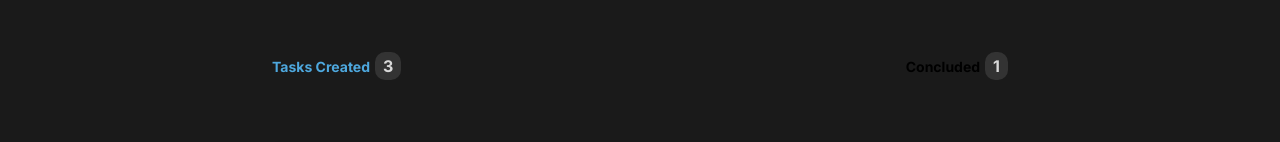
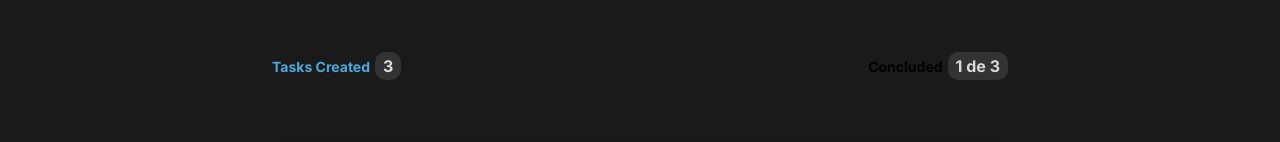
Before and after one commit to jonrusso/Todo-list, a Next.js app: page / in a window 1280 px wide. Shown: the part 228-370 px from the top of the page. Built offline with nearby package versions, Linux system fonts and the light colour scheme.

Commit message:
Update Info.tsx

```diff
--- a/src/components/TasksContainer/Tasks/Info.tsx
+++ b/src/components/TasksContainer/Tasks/Info.tsx
@@ -15,7 +15,7 @@ export function Info({ created, concluded }:InfoProps) {
       </div>
       <div className={styles.taskDone}>
         <strong>Concluded</strong>
-        <span>{concluded}</span>
+        <span>{concluded} de {created}</span>
       </div>
     </div>
   )
```
